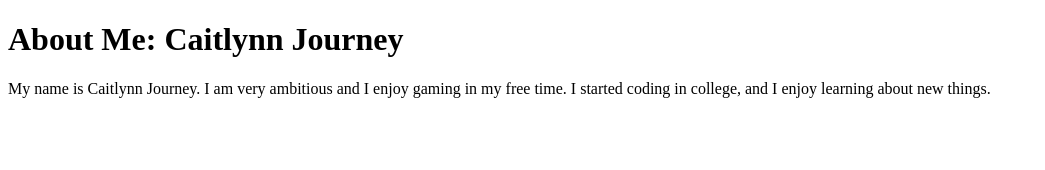
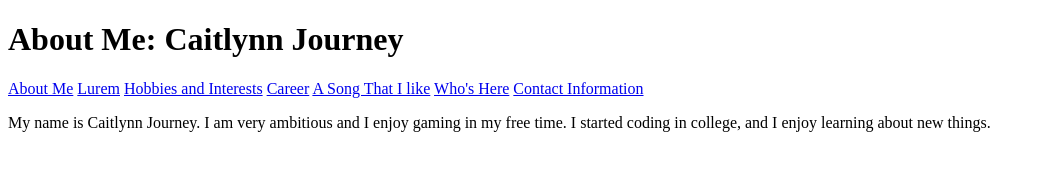
Before and after one commit to chevon12/FED2201, a plain HTML site: page Assignments/index.html in a window 1280 px wide. Shown: the whole page, without its empty margins (0-1045 px from the left). Drawn offline with Linux system fonts and the light colour scheme.

Commit message:
Update index.html

```diff
--- a/Assignments/index.html
+++ b/Assignments/index.html
@@ -10,13 +10,13 @@
     <header>
         <h1>About Me: Caitlynn Journey</h1>
     <nav>
-        <a href="About Me"></a>
-        <a href="LUREM"></a>
-        <a href="Hobbies and Interests"></a>
-        <a href="Career"></a>
-        <a href="A Song that I like"></a>
-        <a href="Who's Here(form)"></a>
-        <a href="Contact Information"></a>
+        <a href="About Me">About Me</a>
+        <a href="LUREM">Lurem</a>
+        <a href="Hobbies and Interests">Hobbies and Interests</a>
+        <a href="Career">Career</a>
+        <a href="A Song that I like">A Song That I like</a>
+        <a href="Who's Here(form)">Who's Here</a>
+        <a href="Contact Information">Contact Information</a>
     </nav>
     </header>
     <section>
```
